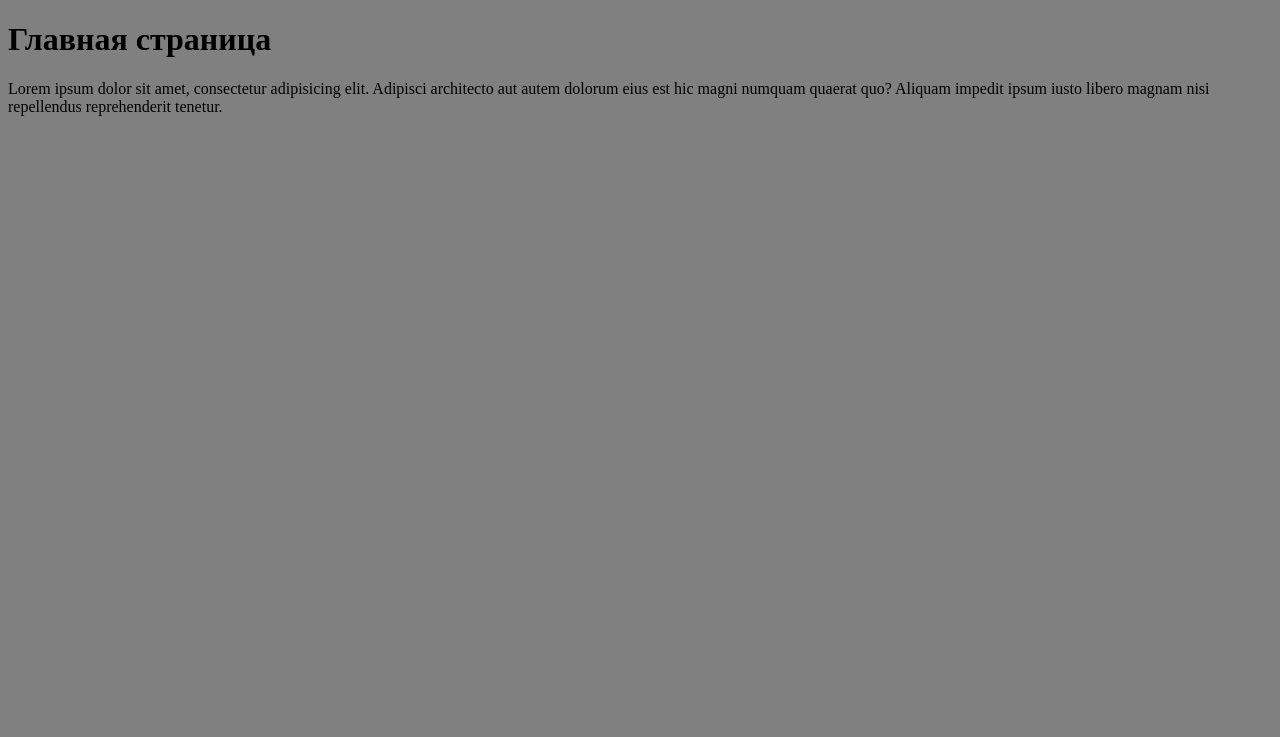
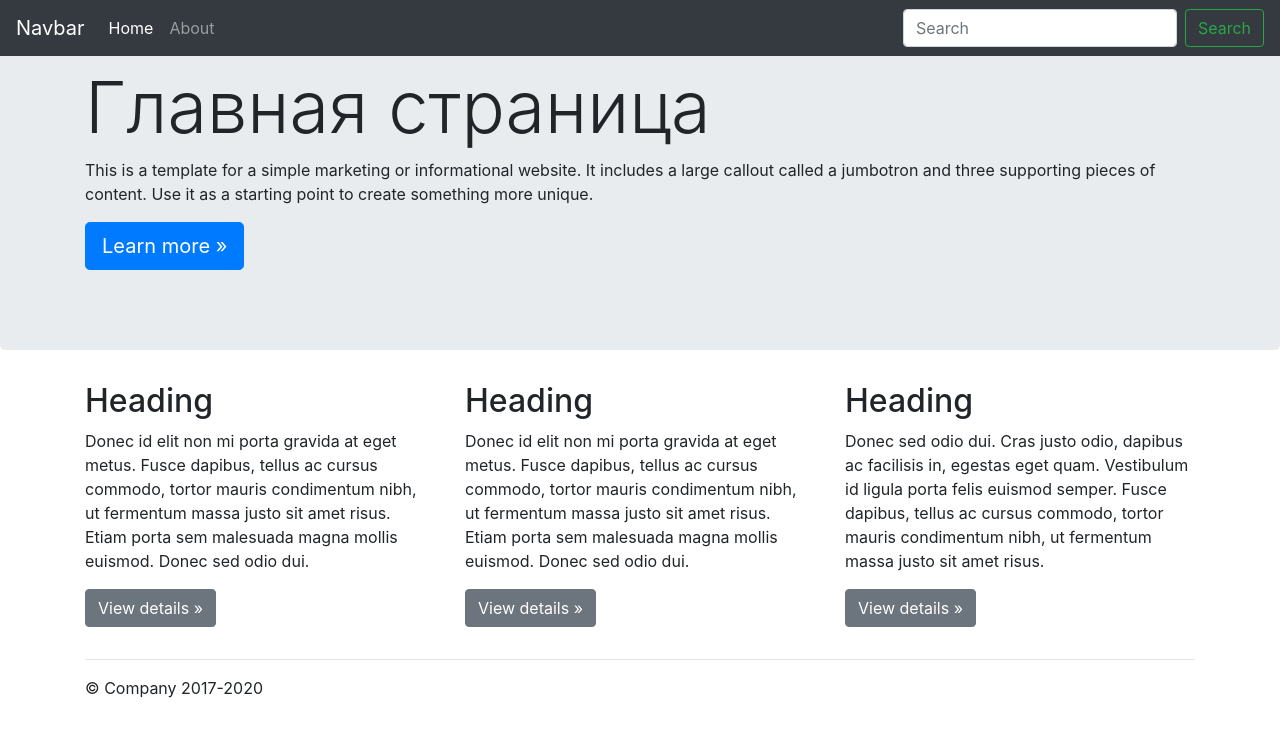
Before and after one commit to romanitalian/hello_flask, a Flask app: page / in a window 1280 px wide. Shown: the top 737 px of the page. Run offline with Flask 2, Linux system fonts and the light colour scheme; some libraries are stand-ins or nearby versions.

Commit message:
use bootstrap

```diff
--- a/templates/index.html
+++ b/templates/index.html
@@ -12,5 +12,21 @@ Home page
 
 
 {% block body%}
-<p>Lorem ipsum dolor sit amet, consectetur adipisicing elit. Adipisci architecto aut autem dolorum eius est hic magni numquam quaerat quo? Aliquam impedit ipsum iusto libero magnam nisi repellendus reprehenderit tenetur.</p>
+   <div class="row">
+      <div class="col-md-4">
+        <h2>Heading</h2>
+        <p>Donec id elit non mi porta gravida at eget metus. Fusce dapibus, tellus ac cursus commodo, tortor mauris condimentum nibh, ut fermentum massa justo sit amet risus. Etiam porta sem malesuada magna mollis euismod. Donec sed odio dui. </p>
+        <p><a class="btn btn-secondary" href="#" role="button">View details »</a></p>
+      </div>
+      <div class="col-md-4">
+        <h2>Heading</h2>
+        <p>Donec id elit non mi porta gravida at eget metus. Fusce dapibus, tellus ac cursus commodo, tortor mauris condimentum nibh, ut fermentum massa justo sit amet risus. Etiam porta sem malesuada magna mollis euismod. Donec sed odio dui. </p>
+        <p><a class="btn btn-secondary" href="#" role="button">View details »</a></p>
+      </div>
+      <div class="col-md-4">
+        <h2>Heading</h2>
+        <p>Donec sed odio dui. Cras justo odio, dapibus ac facilisis in, egestas eget quam. Vestibulum id ligula porta felis euismod semper. Fusce dapibus, tellus ac cursus commodo, tortor mauris condimentum nibh, ut fermentum massa justo sit amet risus.</p>
+        <p><a class="btn btn-secondary" href="#" role="button">View details »</a></p>
+      </div>
+    </div>
 {% endblock%}
--- a/templates/layouts/base.html
+++ b/templates/layouts/base.html
@@ -6,16 +6,56 @@
           content="width=device-width, user-scalable=no, initial-scale=1.0, maximum-scale=1.0, minimum-scale=1.0">
     <meta http-equiv="X-UA-Compatible" content="ie=edge">
     <link rel="stylesheet" href="{{ url_for('static', filename='css/main.css') }}">
+    <link rel="stylesheet" href="https://stackpath.bootstrapcdn.com/bootstrap/4.4.1/css/bootstrap.min.css" integrity="sha384-Vkoo8x4CGsO3+Hhxv8T/Q5PaXtkKtu6ug5TOeNV6gBiFeWPGFN9MuhOf23Q9Ifjh" crossorigin="anonymous">
     <title>{% block title %}{% endblock%}</title>
 </head>
 <body>
 
 
-<h1>{% block h1 %}{% endblock%}</h1>
+<nav class="navbar navbar-expand-md navbar-dark fixed-top bg-dark">
+  <a class="navbar-brand" href="#">Navbar</a>
+  <button class="navbar-toggler" type="button" data-toggle="collapse" data-target="#navbarsExampleDefault" aria-controls="navbarsExampleDefault" aria-expanded="false" aria-label="Toggle navigation">
+    <span class="navbar-toggler-icon"></span>
+  </button>
 
-<div class="content">
-    {% block body %}{% endblock%}
-</div>
+  <div class="collapse navbar-collapse" id="navbarsExampleDefault">
+    <ul class="navbar-nav mr-auto">
+      <li class="nav-item active">
+        <a class="nav-link" href="/">Home <span class="sr-only">(current)</span></a>
+      </li>
+      <li class="nav-item">
+        <a class="nav-link" href="/about">About</a>
+      </li>
+    </ul>
+    <form class="form-inline my-2 my-lg-0">
+      <input class="form-control mr-sm-2" type="text" placeholder="Search" aria-label="Search">
+      <button class="btn btn-outline-success my-2 my-sm-0" type="submit">Search</button>
+    </form>
+  </div>
+</nav>
+
+
+<main role="main">
+  <div class="jumbotron">
+    <div class="container">
+      <h1 class="display-3">{% block h1 %}{% endblock%}</h1>
+      <p>This is a template for a simple marketing or informational website. It includes a large callout called a jumbotron and three supporting pieces of content. Use it as a starting point to create something more unique.</p>
+      <p><a class="btn btn-primary btn-lg" href="#" role="button">Learn more »</a></p>
+    </div>
+  </div>
+
+  <div class="container">
+      {% block body %}{% endblock%}
+    <hr>
+  </div>
+</main>
+
+
+<footer class="container">
+  <p>© Company 2017-2020</p>
+</footer>
+
+
 
 </body>
 </html>
```
